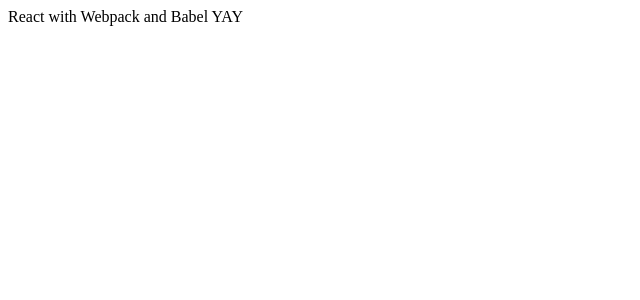
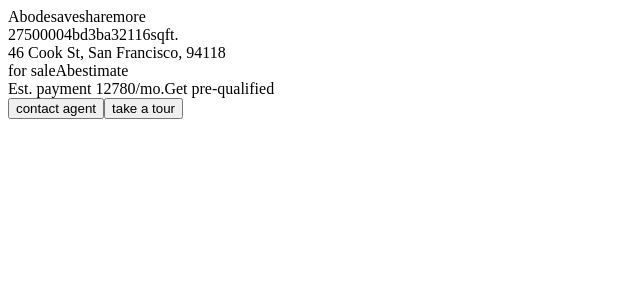
Before and after one commit to Bungal-ow/Contacts, a React app: page / in a window 1280 px wide. Shown: the top 300 px of the page, without its empty margins (0-640 px from the left). Built offline with nearby package versions, Linux system fonts and the light colour scheme; the HTML template or start-up script is replaced by a standard one.

Commit message:
Define Summary with dummy data

```diff
--- /dev/null
+++ b/client/src/components/Summary.jsx
@@ -0,0 +1,66 @@
+/* eslint-disable react/button-has-type */
+import React from 'react';
+
+const dd = {
+  price: 2750000,
+  numBD: 4,
+  numBA: 3,
+  sqft: 32116,
+  address: '46 Cook St, San Francisco, 94118',
+  format: 'for sale',
+  hasAbestimate: true,
+  estPayment: 12780,
+};
+
+const hasAbestimate = () => {
+  if (dd.hasAbestimate) {
+    return 'Abestimate';
+  }
+  return '';
+};
+
+const Summary = () => (
+  <div>
+    <div className="header">
+      <span>Abode</span>
+      <span>save</span>
+      <span>share</span>
+      <span>more</span>
+    </div>
+    <div className="body">
+      <div className="specs">
+        <span>{dd.price}</span>
+        <span>{`${dd.numBD}bd`}</span>
+        <span>{`${dd.numBA}ba`}</span>
+        <span>{`${dd.sqft}sqft.`}</span>
+      </div>
+      <div className="address">
+        {dd.address}
+      </div>
+      <div className="format">
+        <div>
+          <span>{dd.format}</span>
+          <span>
+            {hasAbestimate()}
+          </span>
+        </div>
+        <div>
+          <span>
+            {`Est. payment ${dd.estPayment}/mo.`}
+          </span>
+          <span>
+            Get pre-qualified
+          </span>
+        </div>
+      </div>
+    </div>
+    <div className="footer">
+      <button>contact agent</button>
+      <button>take a tour</button>
+    </div>
+  </div>
+
+);
+
+
+export default Summary;
--- a/client/src/index.jsx
+++ b/client/src/index.jsx
@@ -1,8 +1,8 @@
 import React from 'react';
 import ReactDOM from 'react-dom';
+import Summary from './components/Summary';
 
-const title = 'React with Webpack and Babel YAY';
 ReactDOM.render(
-  <div>{title}</div>,
+  <Summary />,
   document.getElementById('app'),
 );
--- a/package.json
+++ b/package.json
@@ -46,13 +46,14 @@
     "webpack-merge": "^4.2.2"
   },
   "dependencies": {
+    "bluebird": "^3.7.2",
     "enzyme": "^3.11.0",
     "enzyme-adapter-react-16": "^1.15.2",
-    "bluebird": "^3.7.2",
     "express": "^4.17.1",
     "jquery": "^3.4.1",
     "mongoose": "^5.9.4",
     "react": "^16.13.0",
-    "react-dom": "^16.13.0"
+    "react-dom": "^16.13.0",
+    "styled-components": "^5.0.1"
   }
 }
```
Also changed, not shown: 1 other file (tests, documents, lock files or other folders).
